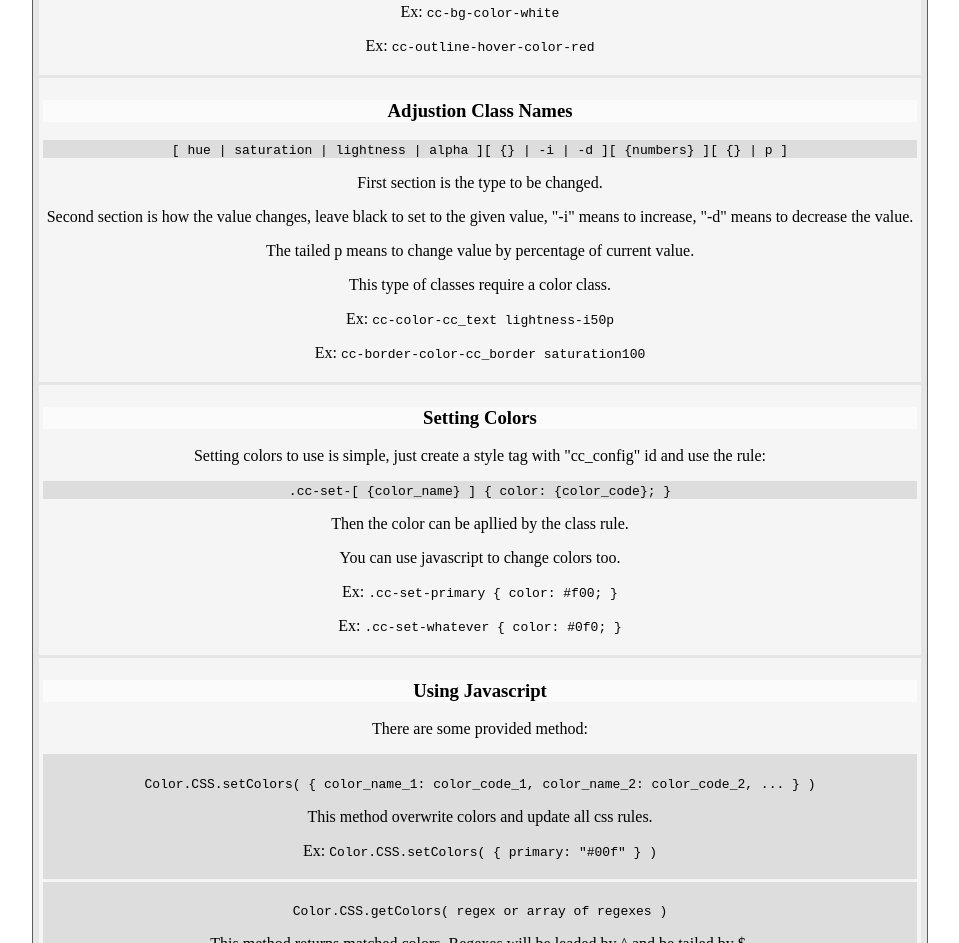
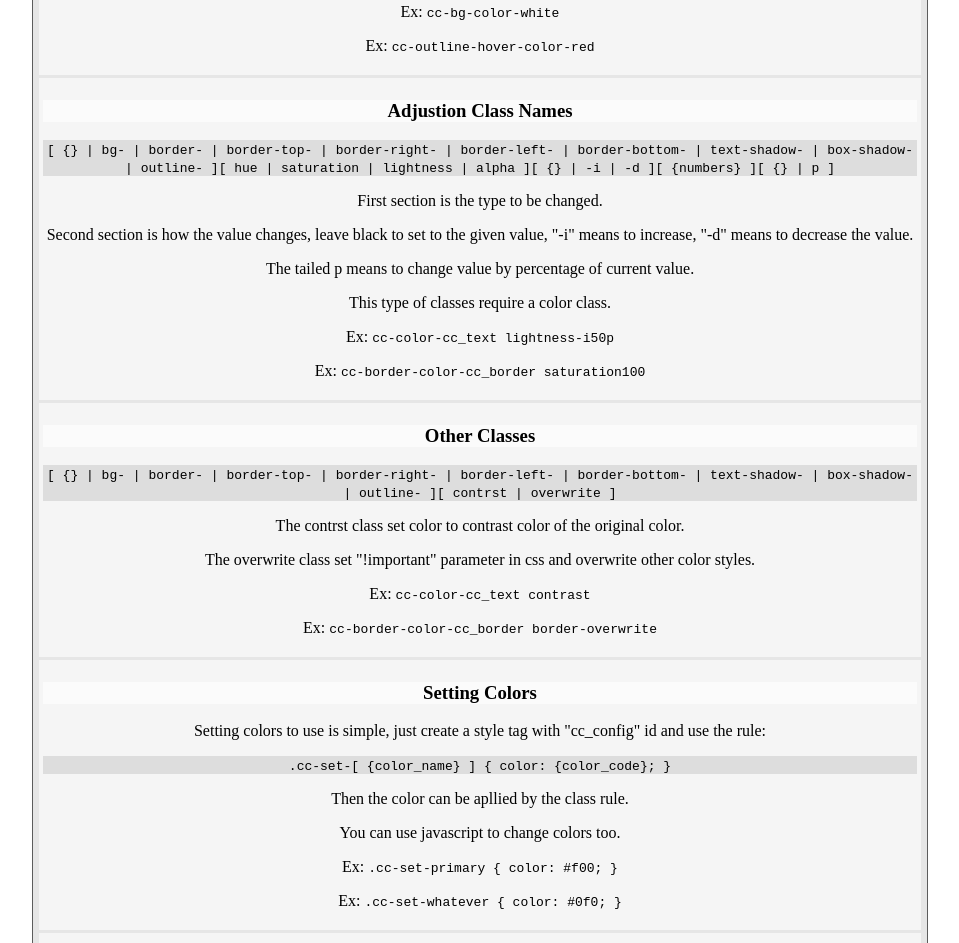
Before and after one commit to xNedKx/color, a plain HTML site: page cc_css.htm in a window 1280 px wide. Shown: the part 2311-3254 px from the top of the page, without its empty margins (160-1119 px from the left). Drawn offline with Linux system fonts and the light colour scheme.

Commit message:
descriptions

```diff
--- a/cc_css.htm
+++ b/cc_css.htm
@@ -301,13 +301,21 @@ div{
 </div>
 <div class="cc-bg-color-thickwhite">
 <h3 class="cc-bg-color-thickwhite">Adjustion Class Names</h3>
-<p class="cc-bg-color-thinblack"><code>[ hue | saturation | lightness | alpha ][ {} | -i | -d ][ {numbers} ][ {} | p ]</code></p>
+<p class="cc-bg-color-thinblack"><code>[ {} | bg- | border- | border-top- | border-right- | border-left- | border-bottom- | text-shadow- | box-shadow- | outline- ][ hue | saturation | lightness | alpha ][ {} | -i | -d ][ {numbers} ][ {} | p ]</code></p>
 <p>First section is the type to be changed.</p>
 <p>Second section is how the value changes, leave black to set to the given value, "-i" means to increase, "-d" means to decrease the value.</p>
 <p>The tailed p means to change value by percentage of current value.</p>
 <p>This type of classes require a color class.</p>
 <p>Ex: <code>cc-color-cc_text lightness-i50p</code></p>
 <p>Ex: <code>cc-border-color-cc_border saturation100</code></p>
+</div>
+<div class="cc-bg-color-thickwhite">
+<h3 class="cc-bg-color-thickwhite">Other Classes</h3>
+<p class="cc-bg-color-thinblack"><code>[ {} | bg- | border- | border-top- | border-right- | border-left- | border-bottom- | text-shadow- | box-shadow- | outline- ][ contrst | overwrite ]</code></p>
+<p>The contrst class set color to contrast color of the original color.</p>
+<p>The overwrite class set "!important" parameter in css and overwrite other color styles.</p>
+<p>Ex: <code>cc-color-cc_text contrast</code></p>
+<p>Ex: <code>cc-border-color-cc_border border-overwrite</code></p>
 </div>
 <div class="cc-bg-color-thickwhite">
 <h3 class="cc-bg-color-thickwhite">Setting Colors</h3>
```
